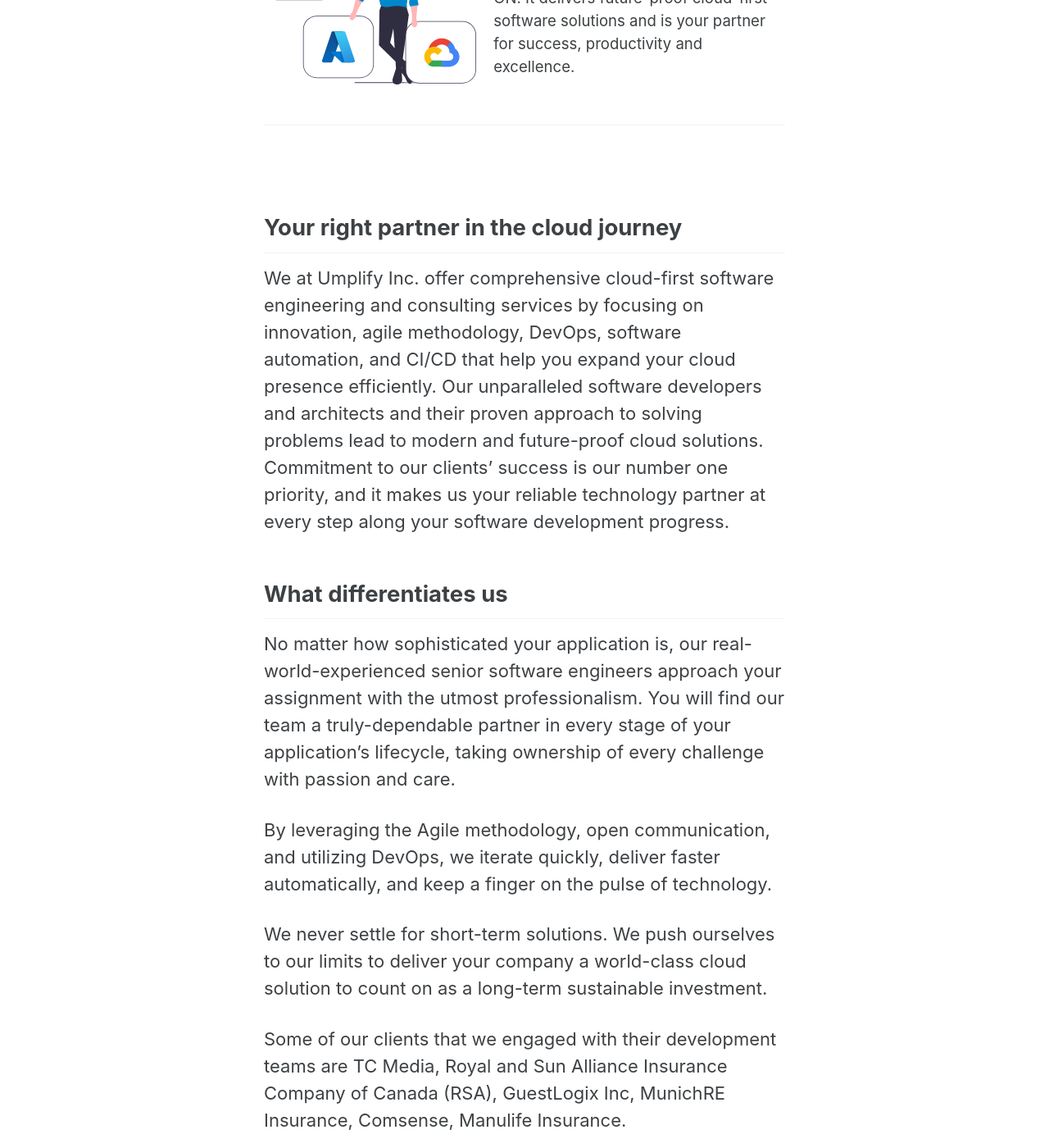
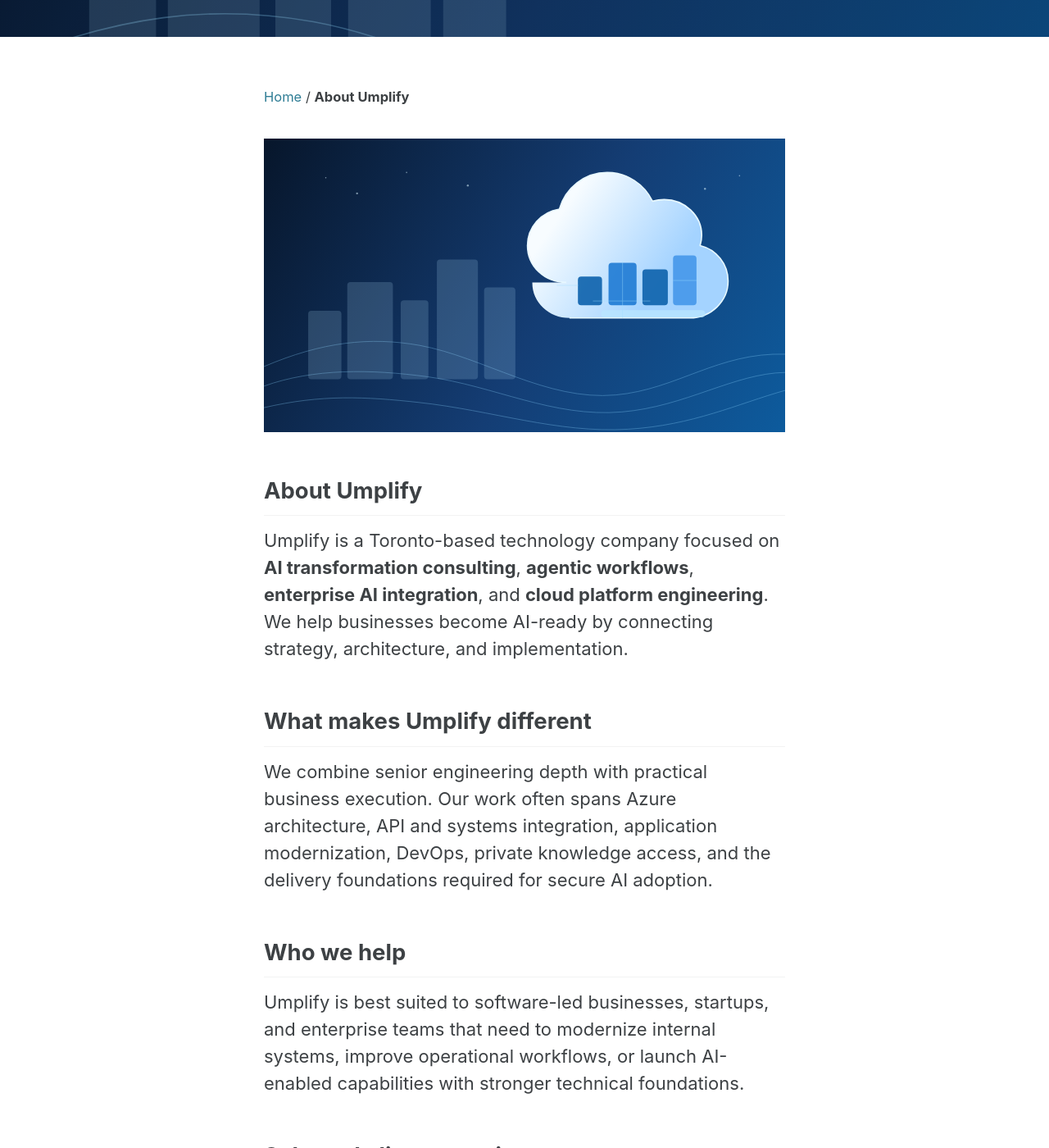
Before and after one commit to Umplify/umplify, a Jekyll site: the page built from _pages/about.md, in a window 1280 px wide and 1400 px high, scrolled down 385 px. Shown: the whole window at 82% size. Built offline with Jekyll 4.4.1, drawn with Linux system fonts in a browser that asks for light colours; cached includes are drawn as plain includes; some of the changed text lies outside the part shown.

Commit message:
Align about and contact pages with SEO-focused positioning

```diff
--- a/_pages/about.md
+++ b/_pages/about.md
@@ -1,26 +1,36 @@
 ---
-title: "About"
-sitemap: false
+title: "About Umplify"
 permalink: /about/
-
-feature_row_left:
-  - image_path: /assets/images/splash/cloudenrollment.svg
-    title: Umplify Inc.
-    excerpt: Umplify Inc. is a Canadian private company headquartered in Toronto, ON. It delivers future-proof cloud-first software solutions and is your partner for success, productivity and excellence.
+layout: single
+author_profile: false
+excerpt: "Learn about Umplify, an AI transformation and cloud platform engineering partner based in Toronto."
+header:
+  overlay_color: "#0B1F3F"
+  overlay_filter: "0.2"
+  overlay_image: /assets/images/revamp/hero-cloud.svg
 ---
 
-{% include feature_row id="feature_row_left" type="left" %}
+![Cloud platform engineering visual](/assets/images/revamp/hero-cloud.svg)
 
-## Your right partner in the cloud journey
+## About Umplify
 
-We at Umplify Inc. offer comprehensive cloud-first software engineering and consulting services by focusing on innovation, agile methodology, DevOps, software automation, and CI/CD that help you expand your cloud presence efficiently. Our unparalleled software developers and architects and their proven approach to solving problems lead to modern and future-proof cloud solutions. Commitment to our clients' success is our number one priority, and it makes us your reliable technology partner at every step along your software development progress.
+Umplify is a Toronto-based technology company focused on **AI transformation consulting**, **agentic workflows**, **enterprise AI integration**, and **cloud platform engineering**. We help businesses become AI-ready by connecting strategy, architecture, and implementation.
 
-## What differentiates us
+## What makes Umplify different
 
-No matter how sophisticated your application is, our real-world-experienced senior software engineers approach your assignment with the utmost professionalism. You will find our team a truly-dependable partner in every stage of your application's lifecycle, taking ownership of every challenge with passion and care.
+We combine senior engineering depth with practical business execution. Our work often spans Azure architecture, API and systems integration, application modernization, DevOps, private knowledge access, and the delivery foundations required for secure AI adoption.
 
-By leveraging the Agile methodology, open communication, and utilizing DevOps, we iterate quickly, deliver faster automatically, and keep a finger on the pulse of technology.
+## Who we help
 
-We never settle for short-term solutions. We push ourselves to our limits to deliver your company a world-class cloud solution to count on as a long-term sustainable investment.
+Umplify is best suited to software-led businesses, startups, and enterprise teams that need to modernize internal systems, improve operational workflows, or launch AI-enabled capabilities with stronger technical foundations.
 
-Some of our clients that we engaged with their development teams are TC Media, Royal and Sun Alliance Insurance Company of Canada (RSA), GuestLogix Inc, MunichRE Insurance, Comsense, Manulife Insurance.
+## Selected client experience
+
+Some of the organizations whose development teams we have engaged with include TC Media, Royal and Sun Alliance Insurance Company of Canada (RSA), GuestLogix Inc., Munich Re Insurance, Comsense, and Manulife Insurance.
+
+## Explore related pages
+
+- [AI Transformation](/ai-transformation/)
+- [Cloud Platform Engineering](/cloud-solutions/)
+- [Frequently Asked Questions](/faq/)
+- [Contact Umplify](/contact/)
--- a/_pages/contact.md
+++ b/_pages/contact.md
@@ -1,20 +1,35 @@
 ---
-title: "Contact us"
-sitemap: false
-layout: splash
+title: "Contact Umplify"
+layout: single
 permalink: /contact/
-
-feature_row_left:
-  - image_path: /assets/images/splash/contactus.svg
-    title: Contact us
-    excerpt: We are always here to deliver future-proof cloud-first software solutions. We are your partner for success, productivity and excellence.
+author_profile: false
+excerpt: "Contact Umplify to discuss AI transformation consulting, agentic workflows, enterprise AI integration, and cloud platform engineering."
+header:
+  overlay_color: "#08142C"
+  overlay_filter: "0.18"
+  overlay_image: /assets/images/revamp/hero-ai.svg
 ---
 
-{% include feature_row id="feature_row_left" type="left" %}
+![AI transformation visual](/assets/images/revamp/hero-ai.svg)
 
+## Contact Umplify
+
+The best fit for an initial conversation is usually one of these:
+
+- AI readiness and opportunity assessment
+- agentic workflow design and operating model planning
+- MCP-oriented integration of internal tools and knowledge sources
+- cloud platform engineering for scale, reliability, and delivery
+- application modernization tied to enterprise AI adoption
 
 Sales email: [sales@umplify.com](mailto:sales@umplify.com)
 
 Support email: [support@umplify.com](mailto:support@umplify.com)
 
 Business hours *(Toronto, ON)*: 8:30 AM - 5:00 PM (EST)
+
+## Helpful pages
+
+- [AI Transformation](/ai-transformation/)
+- [Cloud Platform Engineering](/cloud-solutions/)
+- [Frequently Asked Questions](/faq/)
```
